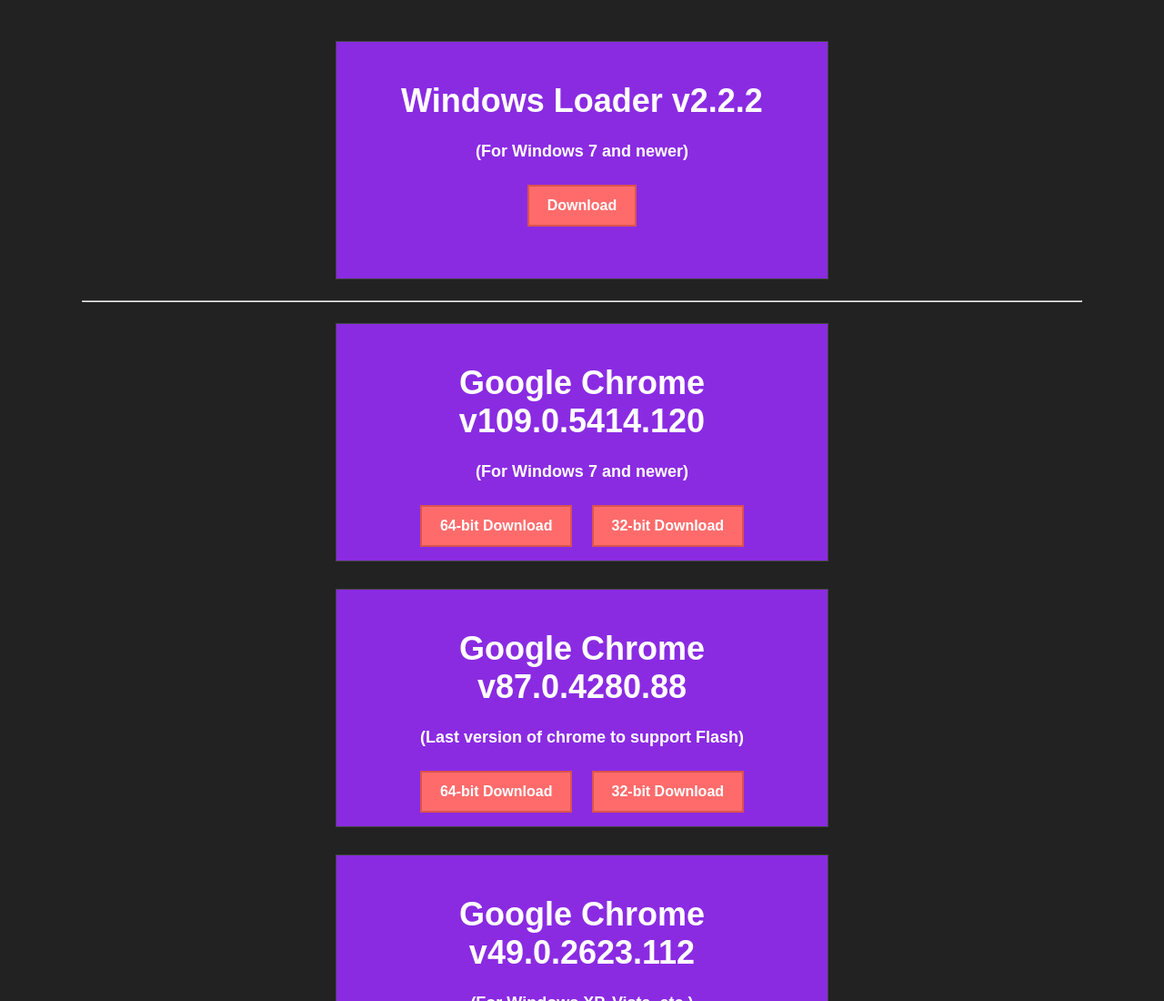
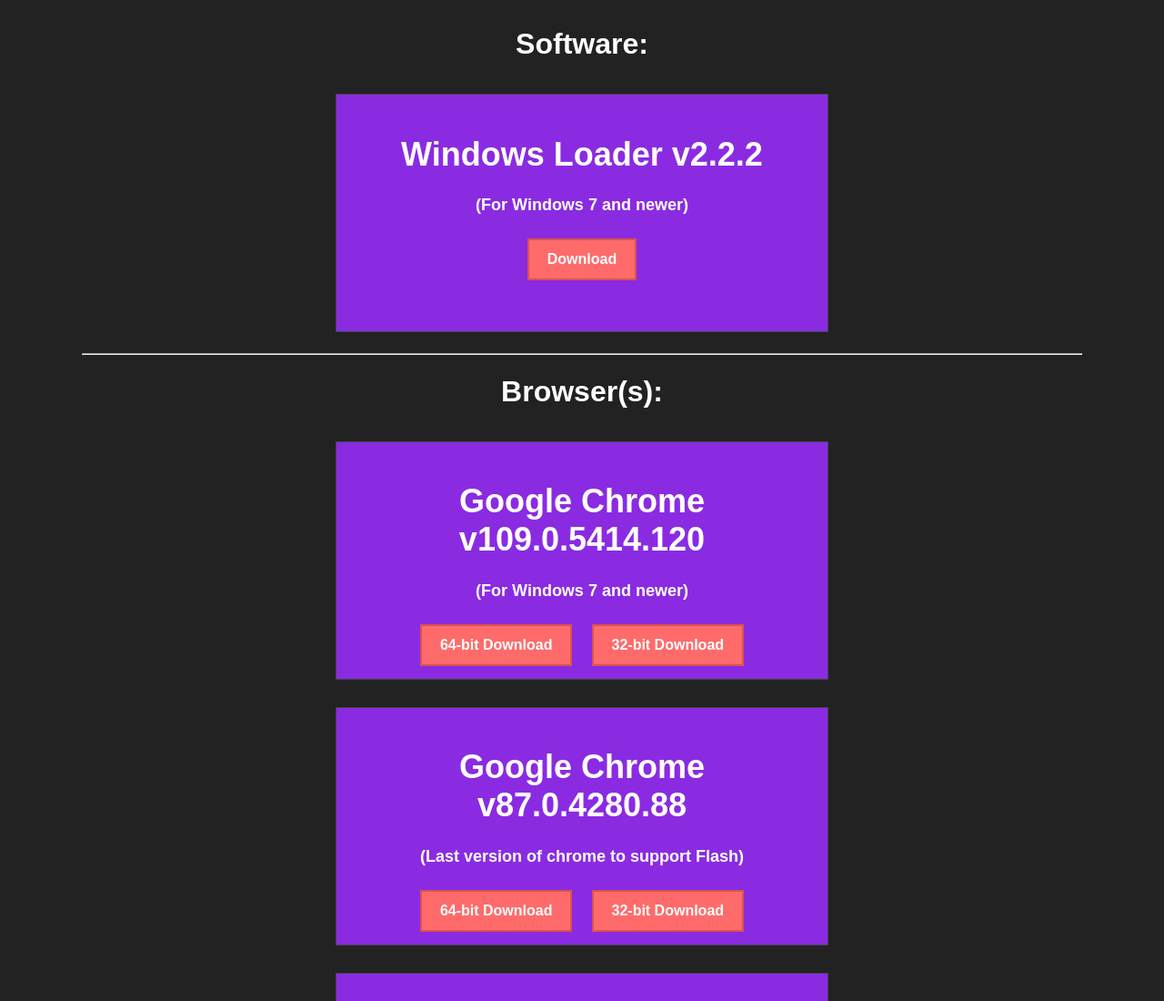
Before and after one commit to TheGamesss/windown, a plain HTML site: page index.html in a window 1280 px wide. Shown: the top 1100 px of the page at 91% size. Drawn offline with Linux system fonts and the light colour scheme.

Commit message:
Update index.html

```diff
--- a/index.html
+++ b/index.html
@@ -67,15 +67,20 @@
             background: #d9534f;
             filter: alpha(opacity=80); /* Adds a hover effect */
         }
+      	h1 {
+      		color: white;
+      	}
     </style>
 </head>
 <body>
     <div class="box-container">
+      <h1>Software:</h1>
       	<div class="box">
             <h1>Windows Loader v2.2.2</h1>
             <p>(For Windows 7 and newer)</p>
             <button class="download-btn" onclick="window.location.href = './Windows_Loader_v2.2.2.zip';">Download</button>
         </div><hr>
+      <h1>Browser(s):</h1>
         <div class="box">
             <h1>Google Chrome v109.0.5414.120</h1>
             <p>(For Windows 7 and newer)</p>
```
